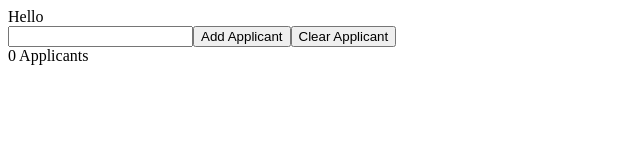
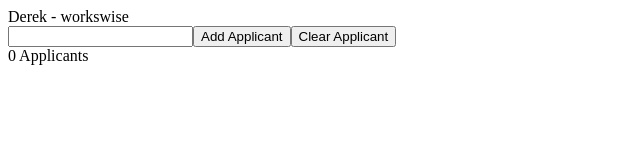
Before and after one commit to D-a-Johnson/applicationprocess, a React (Create React App) app: page / in a window 1280 px wide. Shown: the top 160 px of the page, without its empty margins (0-640 px from the left). Built offline with nearby package versions, Linux system fonts and the light colour scheme.

Commit message:
added objects to array

```diff
--- a/src/App.js
+++ b/src/App.js
@@ -2,10 +2,10 @@ import React, {useState} from 'react';
 import ApplicantList from './ApplicantList';
 
 function App() {
-  const [applicants, setApplicants] = useState([])
+  const [applicants, setApplicants] = useState([{id: 1, name: 'Derek', job: 'workswise',stage: 1}])
   return (
     <>
-    <ApplicantList />
+    <ApplicantList applicants = {applicants}/>
     <input type="text" />
     <button>Add Applicant</button>
     <button>Clear Applicant</button>
--- /dev/null
+++ b/src/Applicant.js
@@ -0,0 +1,9 @@
+import React from 'react';
+
+export default function Applicant({ applicant }) {
+  return (
+    <div>
+        {applicant.name} - {applicant.job}
+    </div>
+  )
+}
--- a/src/ApplicantList.js
+++ b/src/ApplicantList.js
@@ -1,5 +1,10 @@
 import React from 'react';
+import Applicant from './Applicant';
 
-export default function ApplicantList() {
-  return <div>Hello</div>;
+export default function ApplicantList({applicants}) {
+    return (
+        applicants.map(applicant => {
+            return <Applicant key={applicant.id} applicant={applicant} />
+        })
+    )
 }
```
